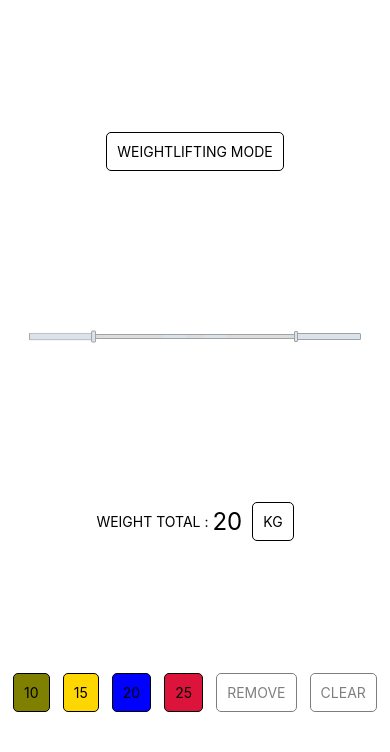
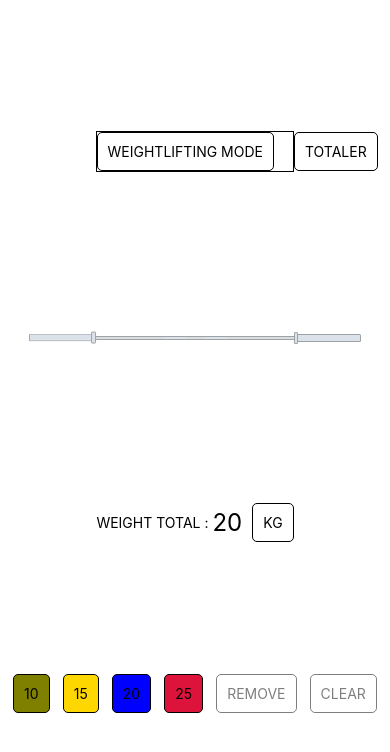
Before and after one commit to julianrcordero/LiftIt, a React Native app: screen / in a window 390 px wide. Shown: the top 752 px of the page. Built offline with nearby package versions, Linux system fonts and the light colour scheme.

Commit message:
Fixed the combination algorithm, need to clean

```diff
--- a/App.tsx
+++ b/App.tsx
@@ -6,6 +6,7 @@ import { MyButton } from "./src/components/MyButton";
 import { Flange, Knurling, Shaft, Sleeve } from "./src/components/Barbell";
 import { Plate } from "./src/components/Plates";
 import { getPlateWeight } from "./src/helpers/getPlateWeights";
+import { fillCombinations } from "./src/helpers/fillCombinations";
 
 const windowDimensions = Dimensions.get("window");
 // const screenDimensions = Dimensions.get("screen");
@@ -38,6 +39,14 @@ export default function App() {
   const [isKG, setIsKG] = useState(true);
   const [isIWF, setIsIWF] = useState(true);
 
+  const [isCombinationMaker, setIsCombinationMaker] = useState(false);
+  const [combinations, setCombinations] = useState<
+    {
+      sum: number;
+      words: string;
+    }[]
+  >([]);
+
   // useEffect(() => {
   //   const subscription = Dimensions.addEventListener(
   //     "change",
@@ -54,7 +63,13 @@ export default function App() {
       0
     );
     setTotalWeight((isKG ? 20 : 45) + sumPlates * 2);
+
+    fillCombinations(plates, combinations, setCombinations);
   }, [isKG, plates]);
+
+  // useEffect(() => {
+  //   console.log(combinations);
+  // }, [combinations]);
 
   const updatePlates = (newPlateColor: string) => {
     setPlates([
@@ -79,23 +94,47 @@ export default function App() {
   const displayPlates = () => {
     return plates.map((x, i) => {
       return (
-        <Plate barLength={barLength} color={x.color} isKG={isKG} isIWF={isIWF} key={i} />
+        <Plate
+          barLength={barLength}
+          color={x.color}
+          isKG={isKG}
+          isIWF={isIWF}
+          key={i}
+        />
       );
     });
   };
 
   return (
     <SafeAreaView style={styles.container}>
+      <View
+        style={{
+          justifyContent: "flex-start",
+          flexDirection: "row",
+          borderWidth: 1,
+          width: barLength * 0.6,
+        }}
+      >
         <MyButton
           title={(isIWF ? "WEIGHTLIFTING" : "POWERLIFTING") + " MODE"}
           onPress={() => setIsIWF(!isIWF)}
+          style={{ marginRight: 20 }}
         />
+        <MyButton
+          title={isCombinationMaker ? "COMBINATION MAKER" : "TOTALER"}
+          onPress={() => setIsCombinationMaker(!isCombinationMaker)}
+        />
+      </View>
+
       <View
         style={{
           height: barLength * 0.204545454545455,
           justifyContent: "center",
         }}
       >
+        {isCombinationMaker ? (
+          <View style={{ flexDirection: "row" }}>{displayPlates()}</View>
+        ) : (
           <Shaft length={barLength} diameter={barDiameter}>
             <Sleeve
               left={true}
@@ -115,6 +154,7 @@ export default function App() {
               {displayPlates()}
             </Sleeve>
           </Shaft>
+        )}
       </View>
       <View style={styles.weightAmountRow}>
         <Text>WEIGHT TOTAL : </Text>
--- a/src/components/MyButton.tsx
+++ b/src/components/MyButton.tsx
@@ -6,20 +6,30 @@ type Props = {
   onPress: () => void;
   disabled?: boolean;
   color?: string;
+  style?: any;
 };
 
-export const MyButton: FC<Props> = ({ title, onPress, disabled, color }) => {
+export const MyButton: FC<Props> = ({
+  title,
+  onPress,
+  disabled,
+  color,
+  style,
+}) => {
   return (
     <TouchableOpacity
       onPress={onPress}
       aria-disabled={disabled}
-      style={{
-        opacity: disabled ? 0.5 : 1,
-        backgroundColor: color ?? "transparent",
-        borderRadius: 5,
-        borderWidth: 1,
-        padding: 10,
-      }}
+      style={[
+        {
+          opacity: disabled ? 0.5 : 1,
+          backgroundColor: color ?? "transparent",
+          borderRadius: 5,
+          borderWidth: 1,
+          padding: 10,
+        },
+        style,
+      ]}
     >
       <Text>{title}</Text>
     </TouchableOpacity>
--- /dev/null
+++ b/src/helpers/fillCombinations.ts
@@ -0,0 +1,61 @@
+// void fillValues(vector<double> &plates, vector<pair<double, string>> &values)
+// {
+//   double size = pow(2, plates.size());
+//   double sum = 0;
+//   for (unsigned int integer = 0; integer < size; integer++)	//for each binary number in plates.size()
+//   {
+//     std::ostringstream oss;
+//     sum = 45;
+//     bitset<16> x(integer);		//each integer up to num of plates becomes binary 16 just because, I guess
+
+//     for (unsigned int i = plates.size() - 1; i >= 0; i--)
+//     {
+//       if (x[i])
+//       {
+//         sum += 2 * plates[i];
+//         oss << " - " << plates[i] << "pair";
+//       }
+//     }
+//     values.push_back(make_pair(sum, oss.str()));
+//   }
+// }
+
+export const fillCombinations = (
+  plates: { color: string; kg: number; lb: number }[],
+  combinations: {
+    sum: number;
+    words: string;
+  }[],
+  setCombinations: () => any
+) => {
+  const size = Math.pow(2, plates.length);
+  let sum = 0;
+
+  for (let i = 0; i < size; i++) {
+    let words = "";
+    sum = 45;
+
+    let num = i.toString(2);
+    num = "0000000000000000".substring(num.length) + num;
+
+    // console.log("binary num = ", num);
+
+    // for (let index = 0; index < num.length; index++) {
+    //   console.log(parseInt(num.charAt(index), 0));
+    // }
+
+    for (let j = 0; j < plates.length; j++) {
+      const thisChar = num.charAt(num.length - 1 - j);
+
+    //   console.log("num[", j, "]", thisChar);
+      const parsedInteger = parseInt(thisChar, 10);
+    //   console.log("parsedInteger", parsedInteger);
+      if (parsedInteger > 0) {
+        sum += 2 * plates[j].lb;
+        words += " - ".concat(String(plates[j].lb).concat(" pair"));
+      }
+    }
+    console.log("add sum", sum);
+    setCombinations([...combinations, { sum: sum, words: words }]);
+  }
+};
```
Lines whose indentation alone changed are shown as unchanged.
